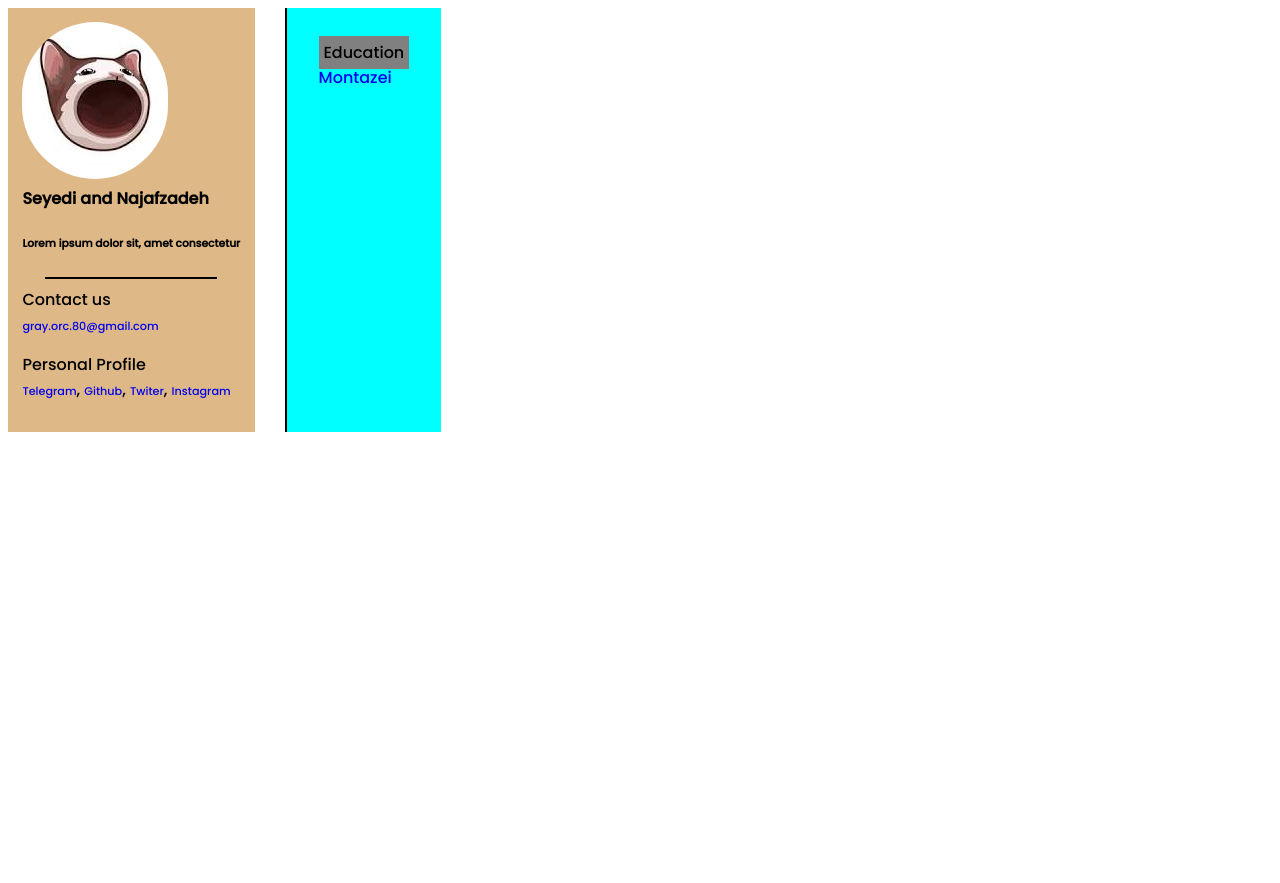
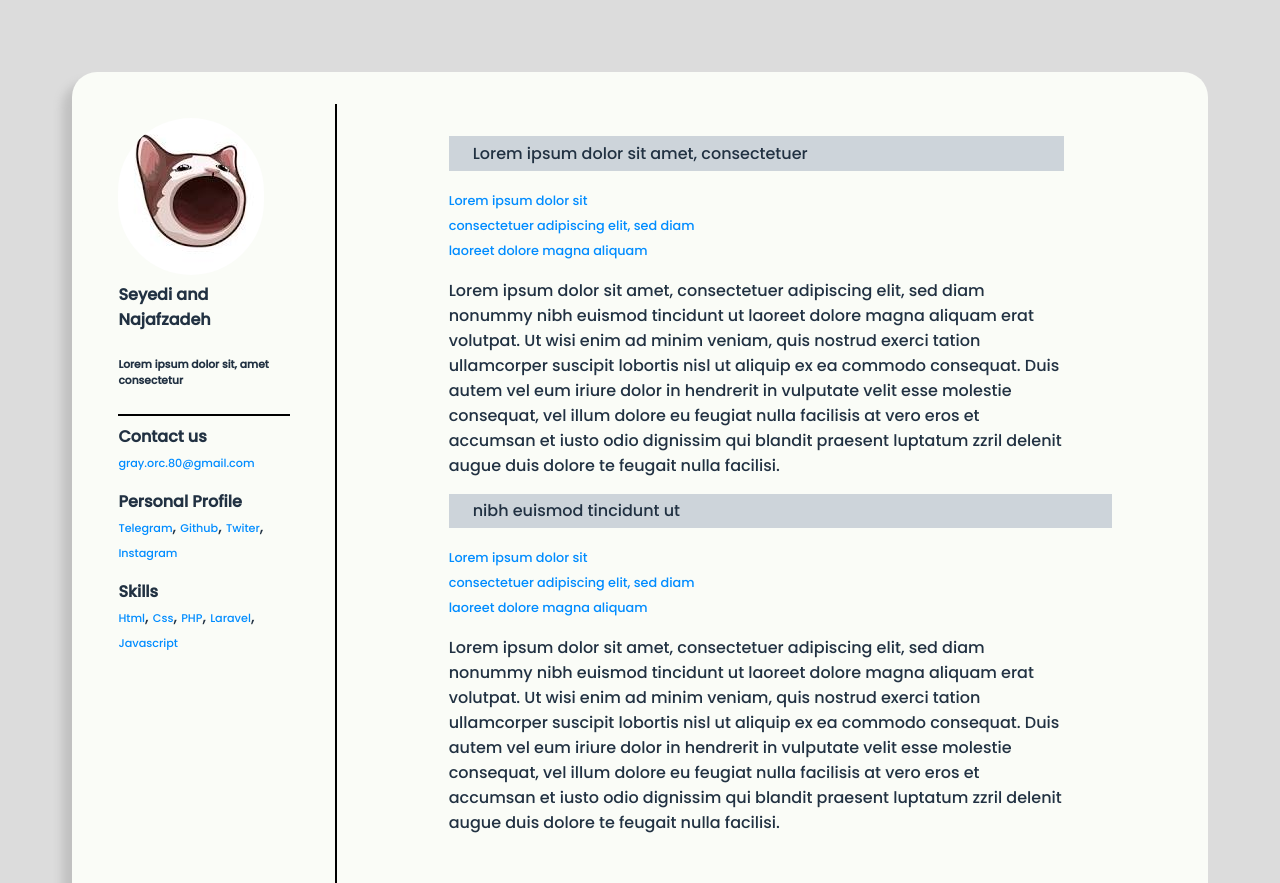
Before and after one commit to Montazeri-1402/resume, a plain HTML site: page index.html in a window 1280 px wide. Shown: the top 883 px of the page. Before the commit the page ends 800 px from the top, so only its background shows below. Drawn offline with Linux system fonts and the light colour scheme.

Commit message:
Seyedi and najafzadeh

```diff
--- a/index.html
+++ b/index.html
@@ -13,34 +13,49 @@
         .main{
             display: flex;
             flex-direction: column;
+            align-items: center;
             border-left : 2px solid black ;
-            background-color: aqua;
+            /* background-color: aqua; */
+            width: 100%;
             padding: 2em;
         }
         .sidebar{
-            background-color: burlywood;
+            /* background-color: burlywood; */
             display: flex;
             flex-direction: column;
             padding: 0.9em;
         }
         .container{
+            color : #213142;
+            background-color: #fafcf7;
+            border-radius: 25px;
+            padding: 2em;
             display: flex;
             display: row;
             gap: 30px;
+            box-shadow: -10px 10px 10px #c1c1c1;
         }
         a {
             text-decoration: none;
+            color: #008cff;
         }
         span.title{
+            font-weight: bold;
+        }
+
+        div.title{
+            margin-bottom: 1em;
+            padding: 0.3em 1.5em;
+            background-color: #cdd4da;
         }
         .links a{
             font-size: 0.7em;
         }
         .m-title{
-            padding: 0.5 px;
-            background-color: gray;
+
             width: 100%;
-            padding: 0.3em;
+            /* margin-bottom: 100px; */
+            /* padding: 0.3em; */
         }
         h4{
             margin: 0;
@@ -56,6 +71,13 @@
             display: flex;
             flex-direction: column;
             gap: 15px;
+        }
+        body{
+            background-color: #dcdcdc;
+            padding: 4em;
+        }
+        .m-l{
+            font-size: 0.8em;
         }
     </style>
 </head>
@@ -87,17 +109,35 @@
                 </div>
 
                 <div class="skills">
-                    <div class="links"></div>
+                    <span class="title">Skills</span>
+                    <div class="links">
+                        <a href="#">Html</a>,
+                        <a href="#">Css</a>,
+                        <a href="#">PHP</a>,
+                        <a href="#">Laravel</a>,
+                        <a href="#">Javascript</a>
+                    </div>
                 </div>
             </div>
         </div>
         <div class="main">
-            <div class="education">
-            <div class="title"><span class="m-title">Education</span></div>
-            <a href="#">Montazei</a>
+            <div class="education" style="width: 60ch;">
+                <div class="title"><span class="m-title">Lorem ipsum dolor sit amet, consectetuer</span></div>
+                <a href="#" class="m-l">Lorem ipsum dolor sit</a><br>
+                <a href="#" class="m-l">consectetuer adipiscing elit, sed diam</a><br>
+                <a href="#" class="m-l">laoreet dolore magna aliquam</a><br>
+                <p>
+                    Lorem ipsum dolor sit amet, consectetuer adipiscing elit, sed diam nonummy nibh euismod tincidunt ut laoreet dolore magna aliquam erat volutpat. Ut wisi enim ad minim veniam, quis nostrud exerci tation ullamcorper suscipit lobortis nisl ut aliquip ex ea commodo consequat. Duis autem vel eum iriure dolor in hendrerit in vulputate velit esse molestie consequat, vel illum dolore eu feugiat nulla facilisis at vero eros et accumsan et iusto odio dignissim qui blandit praesent luptatum zzril delenit augue duis dolore te feugait nulla facilisi.
+                </p>
             </div>
-            <div class="work-experience">
-                <div class="title"></div>
+            <div class="education"  style="width: 60ch;">
+                <div class="title" style="width: 100%;"><span class="title-m">nibh euismod tincidunt ut</span></div>
+                <a href="#" class="m-l">Lorem ipsum dolor sit</a><br>
+                <a href="#" class="m-l">consectetuer adipiscing elit, sed diam</a><br>
+                <a href="#" class="m-l">laoreet dolore magna aliquam</a><br>
+                <p>
+                    Lorem ipsum dolor sit amet, consectetuer adipiscing elit, sed diam nonummy nibh euismod tincidunt ut laoreet dolore magna aliquam erat volutpat. Ut wisi enim ad minim veniam, quis nostrud exerci tation ullamcorper suscipit lobortis nisl ut aliquip ex ea commodo consequat. Duis autem vel eum iriure dolor in hendrerit in vulputate velit esse molestie consequat, vel illum dolore eu feugiat nulla facilisis at vero eros et accumsan et iusto odio dignissim qui blandit praesent luptatum zzril delenit augue duis dolore te feugait nulla facilisi.
+                </p>
             </div>
         </div>
     </div>
```
